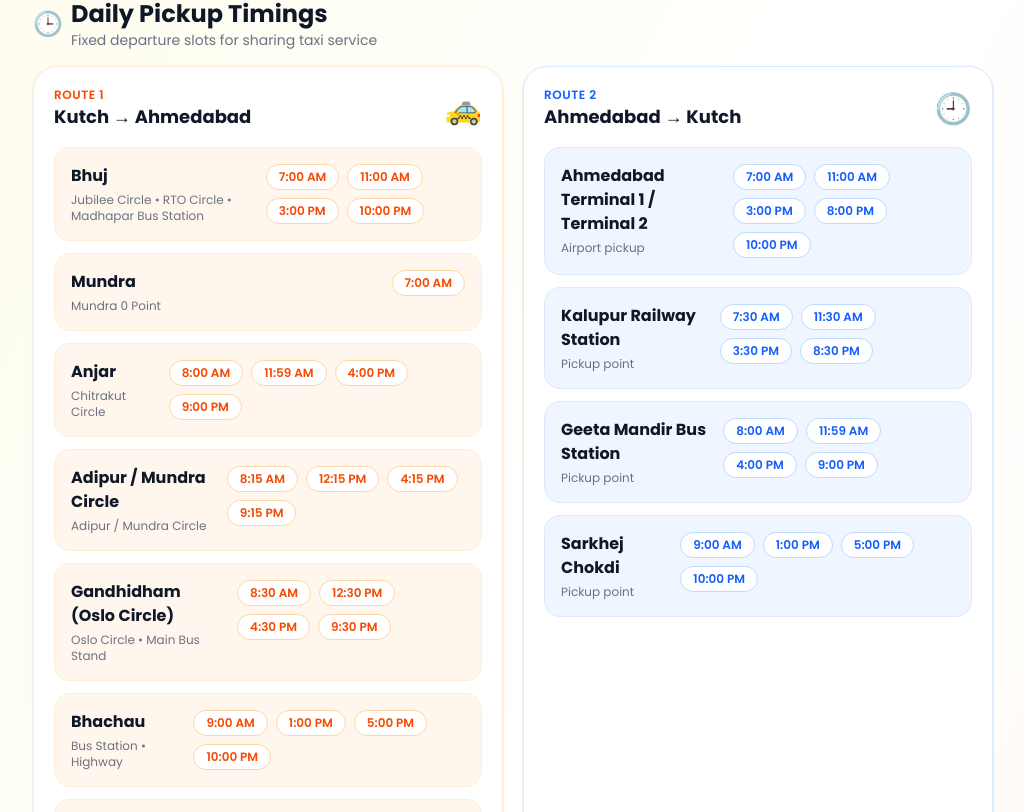
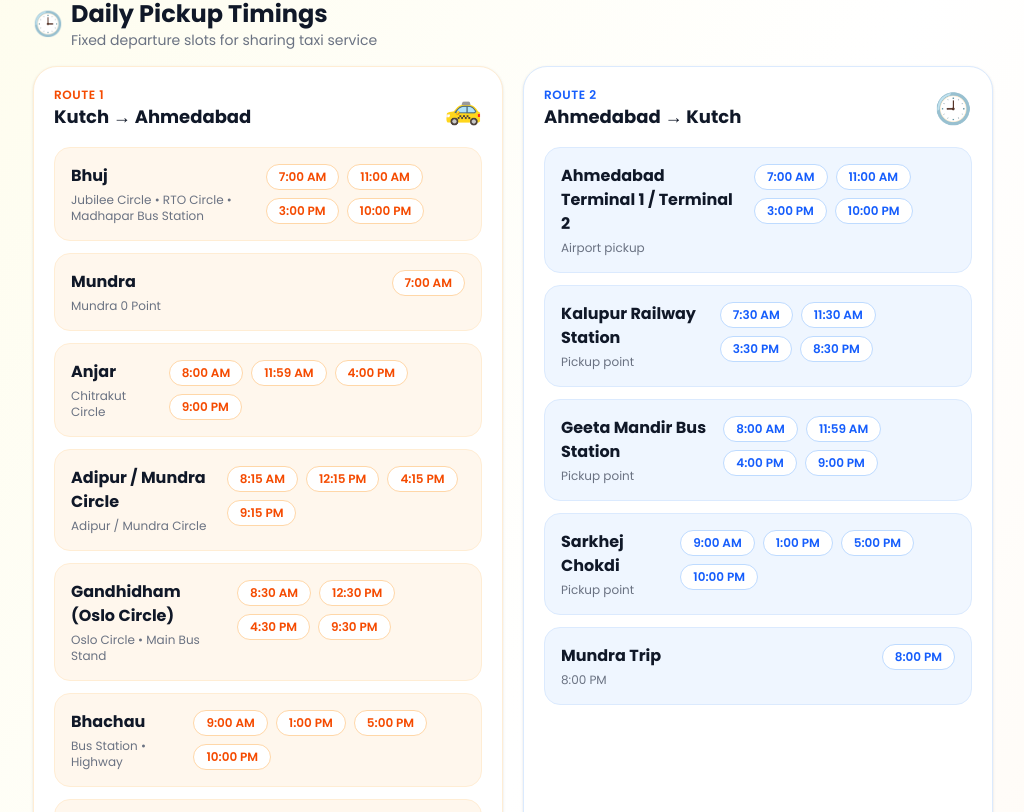
Before and after one commit to sahilvaniya/Travel-web-app, a React (Vite) app: page / in a window 1280 px wide. Shown: the part 4928-5740 px from the top of the page, without its empty margins (127-1151 px from the left). Built offline with nearby package versions, Linux system fonts and the light colour scheme.

Commit message:
removed 8 pm

```diff
--- a/src/components/SharingTaxiForm.tsx
+++ b/src/components/SharingTaxiForm.tsx
@@ -61,7 +61,7 @@ const kutchCities = [
 // };
 
 
-const ahmedabadTimes = ["7:00 AM", "11:00 AM", "3:00 PM", "8:00 PM", "10:00 PM"];
+const ahmedabadTimes = ["7:00 AM", "11:00 AM", "3:00 PM", "10:00 PM"];
 
 const timingMap: Record<string, string[]> = {
   // Home pickup
@@ -485,6 +485,11 @@ _Sharing taxi service is available only for Ahmedabad ⇄ Kutch routes._`;
             note: "Pickup point",
             times: timingMap["Sarkhej Chokdi"],
           },
+          {
+  point: "Mundra Trip",
+  note: "8:00 PM",
+  times: ["8:00 PM"],
+},
         ]?.map((item) => (
           <div
             key={item.point}
```
